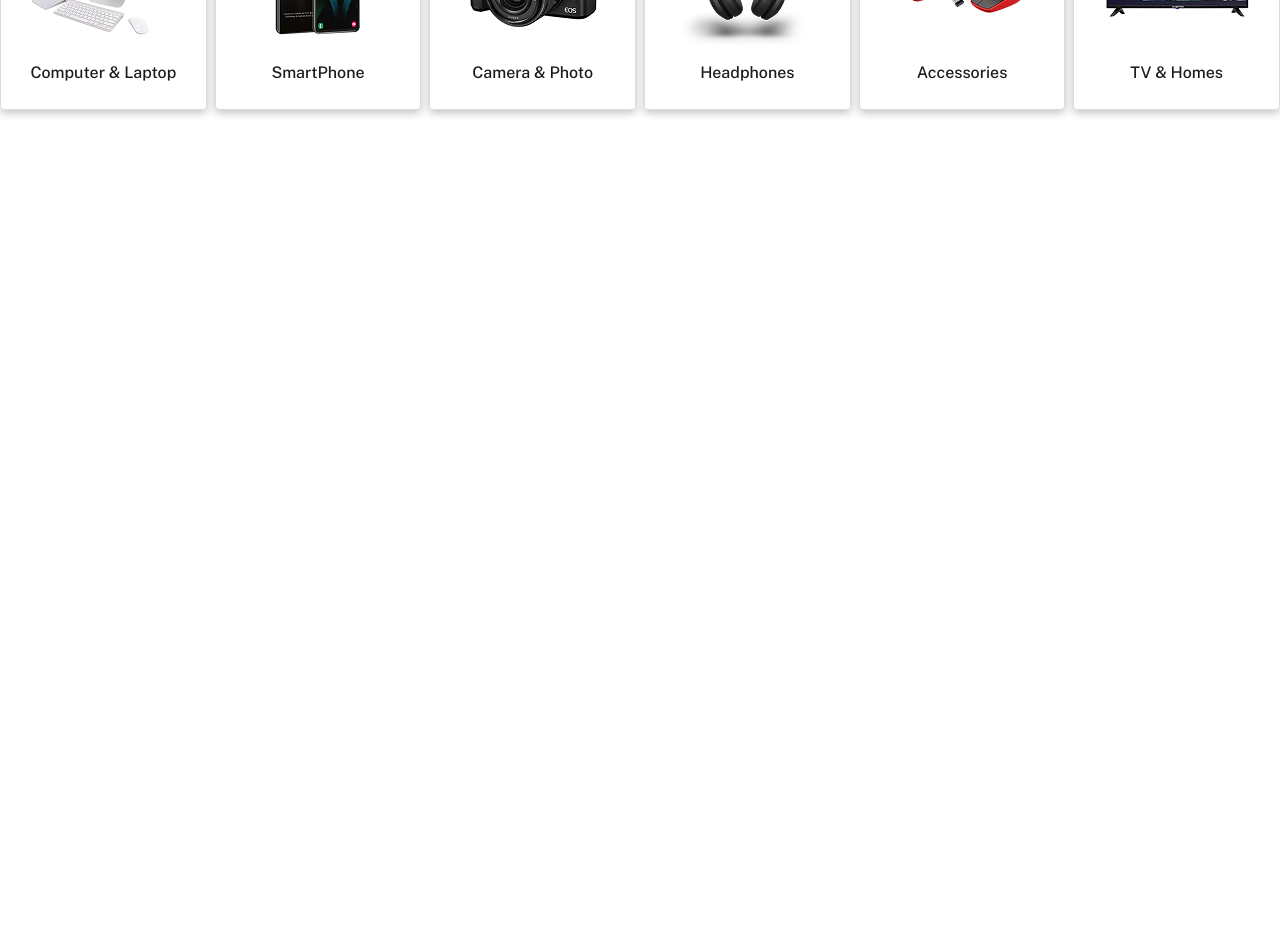
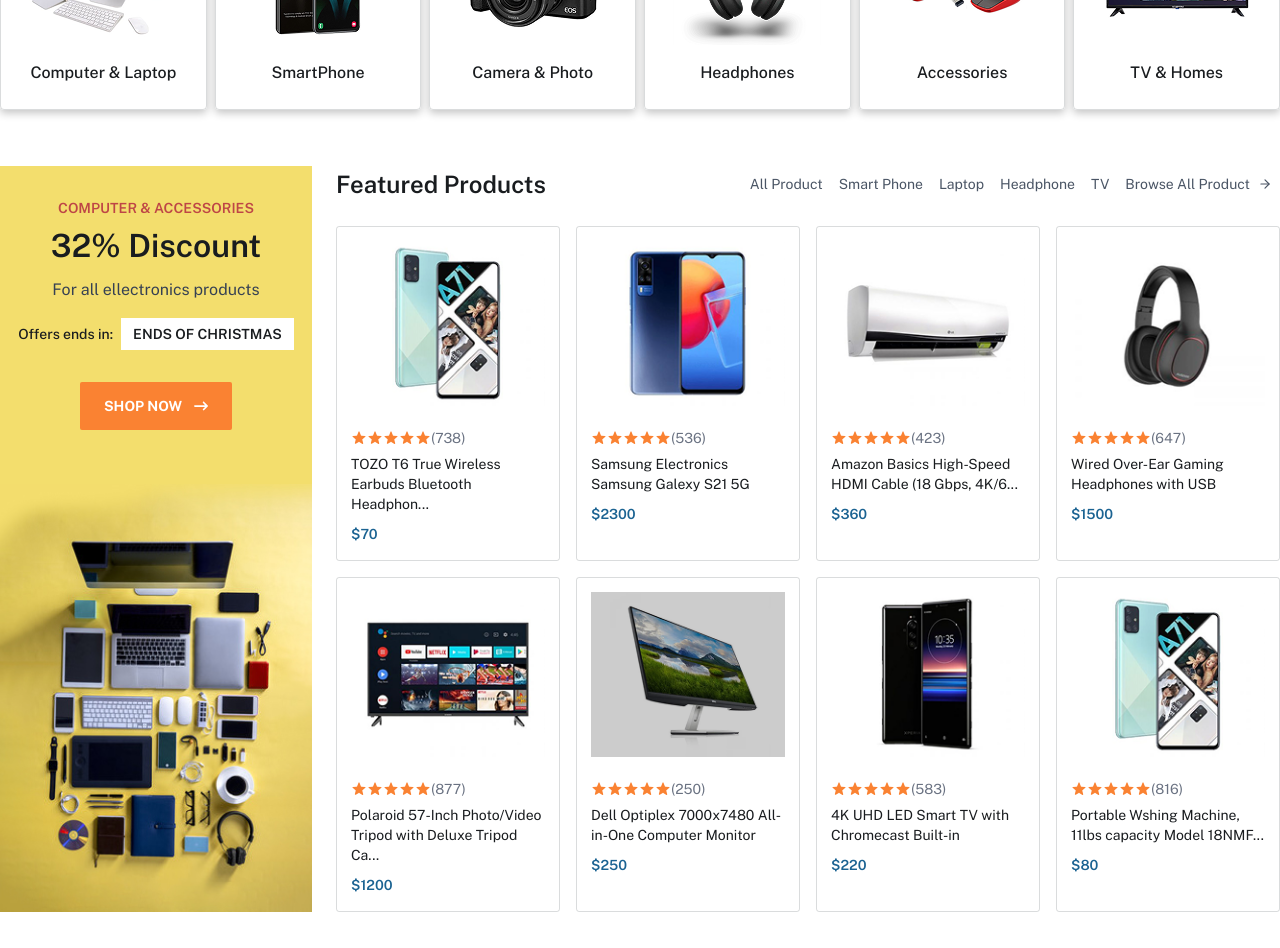
Before and after one commit to proshanto7/Clicon, a React (Vite) app: page / in a window 1280 px wide. Shown: the part 1220-2168 px from the top of the page. Before the commit the page ends 1350 px from the top, so only its background shows below. Built offline with nearby package versions, Linux system fonts and the light colour scheme.

Commit message:
Featured products part responsive done for all device

```diff
--- a/src/App.jsx
+++ b/src/App.jsx
@@ -15,8 +15,8 @@
       <Hero />
       <Features />
       <Category/>
-      {/* <FeaturedProducts/>
-      <Banner/>
+      <FeaturedProducts/>
+      {/* <Banner/>
       <SalesProduct/>
       <NewsLetter/>
       <Footer/> */}
--- a/src/component/products/FeaturedProducts.jsx
+++ b/src/component/products/FeaturedProducts.jsx
@@ -99,31 +99,31 @@
   return (
     <section className="py-9">
       <Container>
-        <div className="flex justify-between gap-6">
-          <div className="max-w-78 bg-[#F3DE6D] flex flex-col justify-between  ">
-            <div className="pt-8 px-4.5">
+        <div className="flex flex-col lg:flex-row justify-between gap-6">
+          <div className="w-full lg:max-w-78 bg-[#F3DE6D] flex lg:flex-col flex-col sm:flex-row items-center justify-between  ">
+            <div className="pt-4 lg:pt-8 px-4.5">
               <div className="text-center">
-                <h6 className="text-[14px] font-semibold leading-5 text-[#BE4646] mb-2">
+                <h6 className="text-[14px] font-semibold leading-5 text-[#BE4646] sm:mb-2">
                   COMPUTER & ACCESSORIES
                 </h6>
-                <h4 className="text-textColor text-[32px] font-semibold leading-10 mb-3 ">
+                <h4 className="text-textColor text-2xl sm:text-[32px] font-semibold leading-10 sm:mb-3 ">
                   32% Discount
                 </h4>
-                <p className="text-gray-700 text-[16px] font-normal leading-6 ">
+                <p className="text-gray-700 text-[14px] sm:text-[16px] font-normal leading-6 ">
                   For all ellectronics products
                 </p>
               </div>
 
-              <div className="flex gap-2 items-center  mt-4">
+              <div className="flex gap-2 items-center mt-2 sm:mt-4">
                 <p className="text-[14px] font-medium text-textColor leading-5">
                   Offers ends in:
                 </p>
-                <p className="text-[14px] font-semibold text-textColor bg-white leading-5 py-1.5 px-3">
+                <p className="text-[14px] font-semibold text-textColor bg-white leading-5 py-1 px-1 md:py-1.5 md:px-3">
                   ENDS OF CHRISTMAS
                 </p>
               </div>
 
-              <Button title="shop now" className="mx-auto text-white mt-8" />
+              <Button title="shop now" className="mx-auto text-white mt-4 lg:mt-8" />
             </div>
             <div>
               <Image imgUrl={disImg} alt="img" />
@@ -138,7 +138,7 @@
                 </h4>
               </div>
 
-              <div>
+              <div className="hidden xl:block">
                 <ul className="flex items-center gap-0">
                   {productCatagory.map((item) => (
                     <List
@@ -155,7 +155,7 @@
               </div>
             </div>
 
-            <div className="grid grid-cols-4 gap-4 mt-6">
+            <div className="grid grid-cols-2 sm:grid-cols-3 lg:grid-cols-4 gap-4 mt-6">
               {productList.map((item) => (
                 <Products item={item} key={item.id} />
               ))}
--- a/src/component/products/Products.jsx
+++ b/src/component/products/Products.jsx
@@ -98,19 +98,19 @@
       <div className=" bg-lightGray/20 absolute w-full h-full scale-0 top-0 opacity-0 group-hover:opacity-100 group-hover:scale-100  duration-500">
         <ul className="flex gap-4 items-center justify-center absolute top-[50%] translate-y-[-50%] left-[50%] translate-x-[-50%]">
           <li
-            className="text-2xl rounded-full cursor-pointer bg-white p-3 text-textColor hover:bg-primaryOrenge duration-300 hover:text-white"
+            className="text-2xl rounded-full cursor-pointer bg-white p-1 sm:p-3 text-textColor hover:bg-primaryOrenge duration-300 hover:text-white"
           >
 
             <CiHeart />
           </li>
           <li
-            className="text-2xl rounded-full cursor-pointer bg-white p-3 text-textColor hover:bg-primaryOrenge duration-300 hover:text-white"
+            className="text-2xl rounded-full cursor-pointer bg-white p-1 sm:p-3 text-textColor hover:bg-primaryOrenge duration-300 hover:text-white"
           >
 
             <CiShoppingCart />
           </li>
           <li
-            className="text-2xl rounded-full cursor-pointer bg-white p-3 text-textColor hover:bg-primaryOrenge duration-300 hover:text-white"
+            className="text-2xl rounded-full cursor-pointer bg-white p-1 sm:p-3 text-textColor hover:bg-primaryOrenge duration-300 hover:text-white"
           >
 
             <IoEyeOutline />
```
